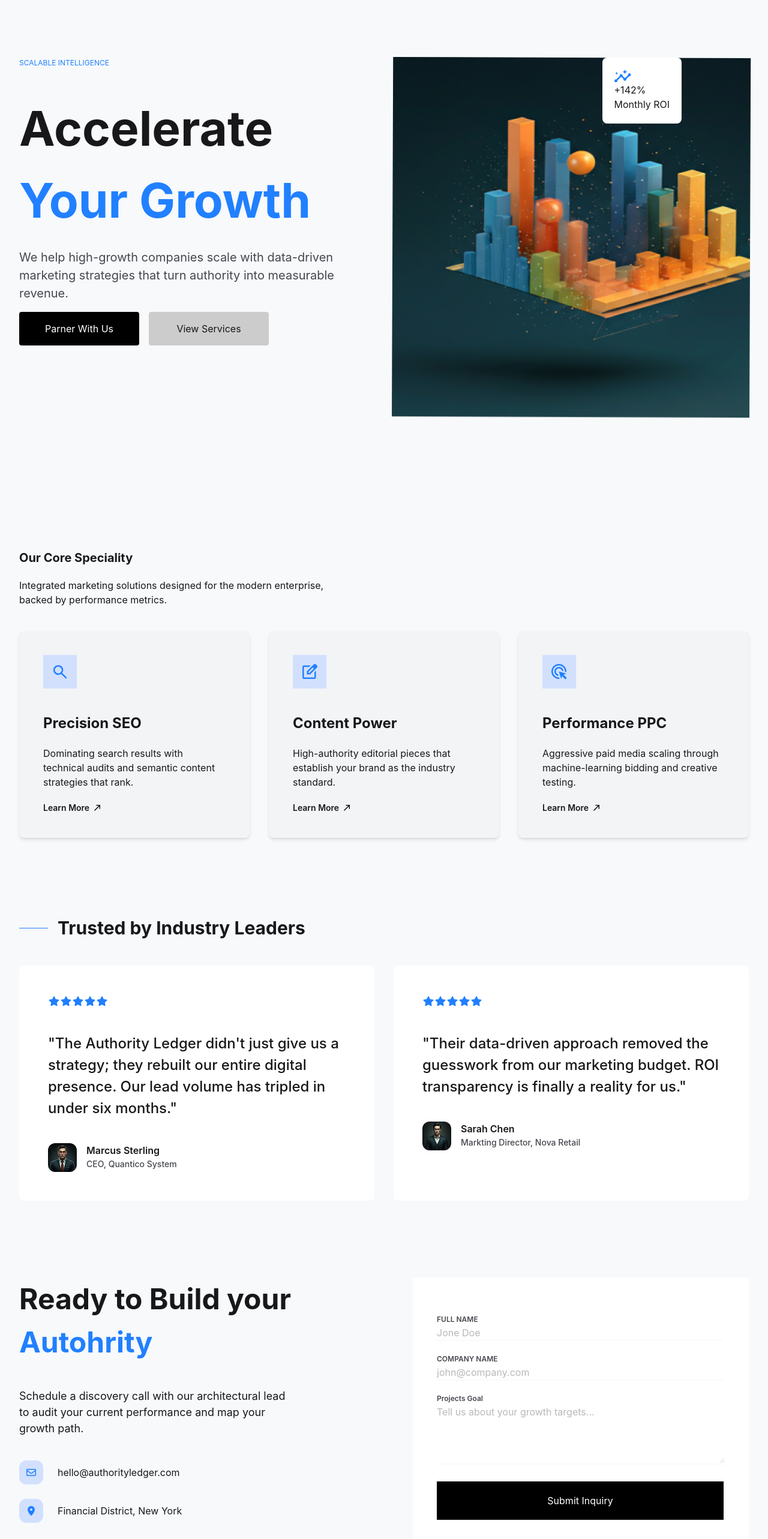
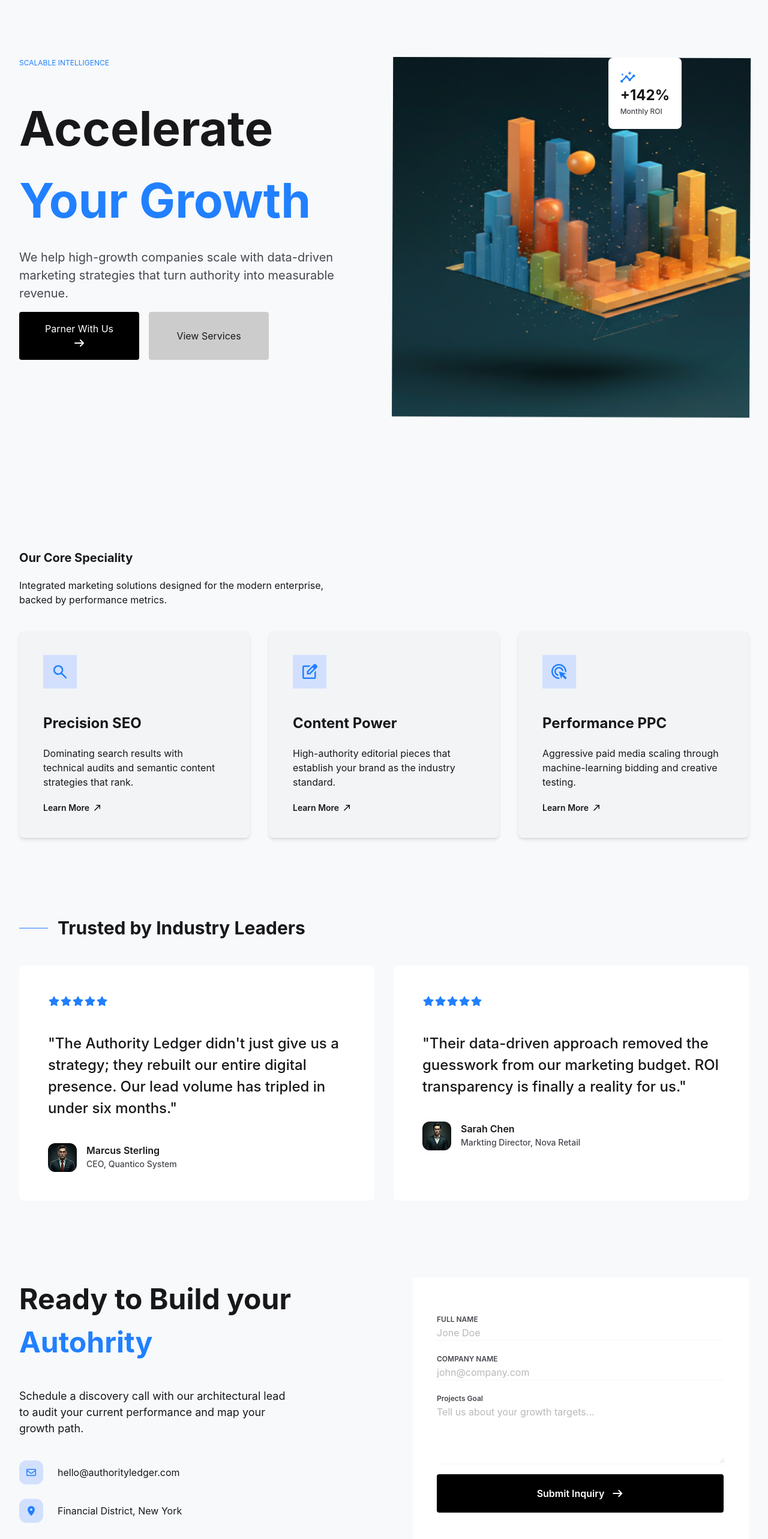
Before and after one commit to Aziz97-MSR/Authority-Leadger, a React (Vite) app: page / in a window 1280 px wide. Shown: the part 220-2786 px from the top of the page at 60% size. Built offline with nearby package versions, Linux system fonts and the light colour scheme.

Commit message:
styling issues

```diff
--- a/src/Components/Contact/Form.jsx
+++ b/src/Components/Contact/Form.jsx
@@ -14,7 +14,10 @@ const Form = () => {
                     <label className="font-semibold text-[12px] mb-5 text-[#44474D]">Projects Goal</label>
                     <textarea className="contactInput block w-full md: w-[478px] h-[100px]" value="Tell us about your growth targets..."></textarea>
                 </div>
-                <button className="bg-[#000] my-[12px] py-[20px] text-[#fff] w-full md:w-[478px]">Submit Inquiry</button>
+                <button className="bg-[#000] my-[12px] rounded-[4px]  py-[20px] text-[#fff] w-full md:w-[478px] flex justify-center items-center gap-[12px]">
+                    <p className="font-semibold text-[16px]">Submit Inquiry</p>
+                    <p><i class="fa-solid fa-arrow-right w-[16px] h-[16px]"></i></p>
+                </button>
             </form>
         </div>
     )
--- a/src/Components/Home/Banner.jsx
+++ b/src/Components/Home/Banner.jsx
@@ -13,9 +13,9 @@ const Banner = () => {
 
 
             <div className="absolute top-0 right-0 lg:right-28 p-5 bg-[#fff] rounded-[8px]">
-                <img src="/floationg.svg" />
-                <p className="">+142%</p>
-                <p>Monthly ROI</p>
+                <img className='w-[25px] h-[25px]' src="/floationg.svg" />
+                <h3 className="text-[24px] font-bold">+142%</h3>
+                <p className='text-[#44474D] text-[12px] font-medium'>Monthly ROI</p>
             </div>
         </div>
     )
--- a/src/Components/Home/Text.jsx
+++ b/src/Components/Home/Text.jsx
@@ -11,7 +11,7 @@ const Text = () => {
                     <span className="block">revenue.</span>
                 </p>
                 <div className="mt-[16px]  flex gap-[16px]">
-                    <button className="w-[200px] bg-black text-white py-[16px] px-[32px] rounded-[4px] ">Parner With Us </button>
+                    <button className="w-[200px] bg-black text-white py-[16px] px-[32px] rounded-[4px]">Parner With Us <i class="fa-solid fa-arrow-right"></i></button>
                     <button className="w-[200px] bg-[#ccc]  py-[16px] px-[32px] rounded-[4px]">View Services</button>
                 </div>
             </div>
--- a/src/Components/Testomony/Hero.jsx
+++ b/src/Components/Testomony/Hero.jsx
@@ -3,7 +3,6 @@ import { Fade } from "react-awesome-reveal"
 const Hero = () => {
     return (
         <Fade direction="up">
-
             <article className="flex items-center gap-[16px] mb-10">
                 <div className="w-[48px] h-[1px] bg-[#2180FF]"></div>
                 <h2 className="font-bold text-[30px]">
```
